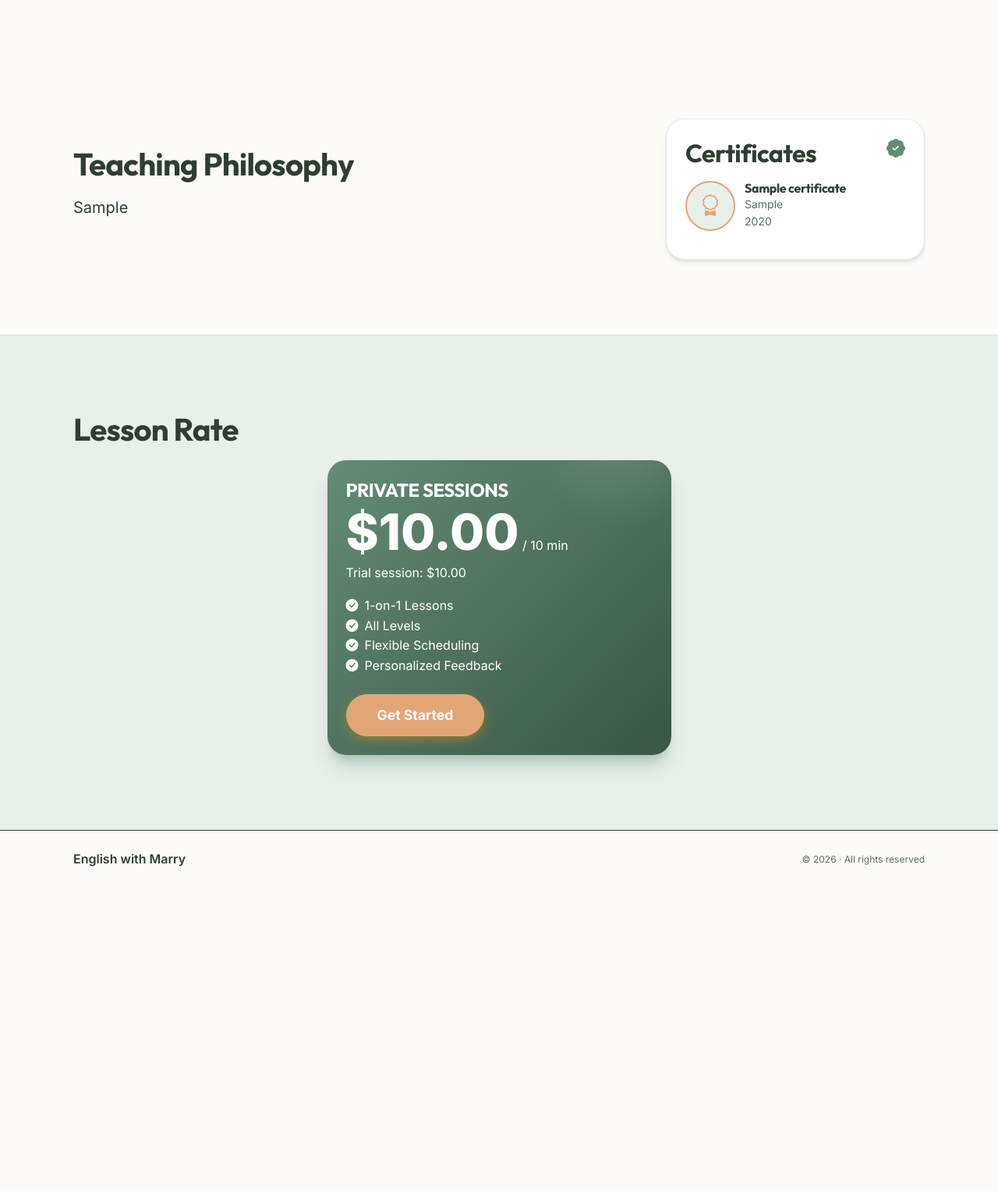
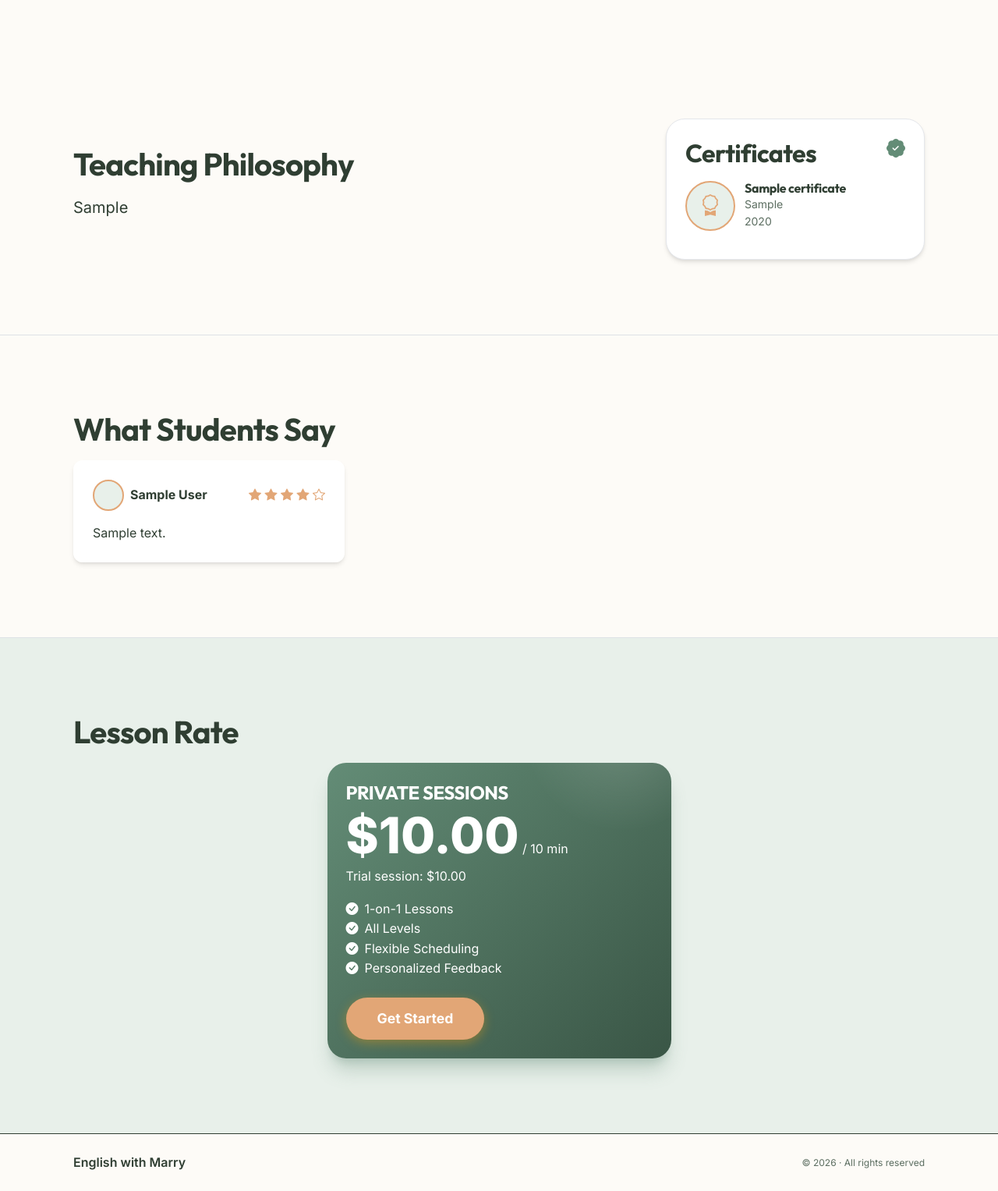
Before and after one commit to sasan-hsn/tutor-booking, a Django app: page / in a window 1280 px wide. Shown: the part 1104-2631 px from the top of the page at 78% size. Before the commit the page ends 2215 px from the top, so only its background shows below. Run offline with Django 5.2, Linux system fonts and the light colour scheme; tables that the repository leaves empty hold one stand-in row (values such as "Sample post").

Commit message:
feat: render approved testimonials from Review model on landing page (#17)

```diff
--- a/booking/models.py
+++ b/booking/models.py
@@ -280,6 +280,7 @@ class Review(models.Model):
     booking = models.OneToOneField(Booking, on_delete=models.CASCADE, related_name='review')
     rating = models.PositiveSmallIntegerField(validators=[MinValueValidator(1), MaxValueValidator(5)])
     comment = models.TextField(blank=True, null=True)
+    is_approved = models.BooleanField(default=False)
     created_at = models.DateTimeField(auto_now_add=True)
 
     class Meta:
--- a/portfolio/views.py
+++ b/portfolio/views.py
@@ -1,11 +1,22 @@
 from django.shortcuts import render
 from .models import TeacherProfile
+from booking.models import Review
 
 def landing_page(request):
     teacher = TeacherProfile.objects.prefetch_related('certificates').first()
+    certificates = teacher.certificates.all() if teacher else []
+    hero_subtext = teacher.headline if teacher and teacher.headline else "Unlock your English potential with personalized, engaging lessons tailored to your goals."
+    reviews = Review.objects.filter(
+        is_approved=True,
+        booking__slot__teacher=teacher).select_related('student')[:6] if teacher else Review.objects.none()
+
+    for review in reviews:
+        review.star_range = [True] * review.rating + [False] * (5 - review.rating)
+
     context = {
         'teacher': teacher,
-        'certificates': teacher.certificates.all() if teacher else [],
-        'hero_subtext': teacher.headline if teacher and teacher.headline else "Unlock your English potential with personalized, engaging lessons tailored to your goals."
+        'certificates': certificates,
+        'hero_subtext': hero_subtext,
+        'reviews': reviews,
     }
     return render(request, "home.html", context)
--- a/static/css/style.css
+++ b/static/css/style.css
@@ -428,3 +428,13 @@ h6,
     justify-content: center;
     margin-bottom: 0.75rem;
 }
+
+
+.review-avatar {
+    width: 40px;
+    height: 40px;
+    background-color: var(--primary-blue-light);
+    color: var(--primary-blue);
+    font-size: 0.9rem;
+    border: 2px solid var(--accent-amber);
+}
--- a/templates/home.html
+++ b/templates/home.html
@@ -136,6 +136,48 @@ Portfolio{% endif %}
     </div>
 </section>
 
+
+<!-- Testimonials Section -->
+<section class="section-padding border-top">
+    <div class="container max-w-5xl px-4">
+        <h2 class="section-title">What Students Say</h2>
+
+        <div class="row g-4">
+            {% for review in reviews %}
+            <div class="col-md-4">
+                <div class="glass-card h-100 p-4">
+                    <div class="d-flex align-items-center justify-content-between mb-3">
+                        <div class="d-flex align-items-center gap-2">
+                            <div
+                                class="review-avatar d-inline-flex align-items-center justify-content-center rounded-circle">
+                                <span class="fw-bold"></span>
+                            </div>
+                            <p class="mb-0 fw-bold">{{ review.student.get_full_name|default:review.student.username }}
+                            </p>
+                        </div>
+
+                        <div>
+                            {% for filled in review.star_range %}
+                            {% if filled %}
+                            <i class="bi bi-star-fill" style="color: var(--accent-amber);"></i>
+                            {% else %}
+                            <i class="bi bi-star" style="color: var(--accent-amber);"></i>
+                            {% endif %}
+                            {% endfor %}
+                        </div>
+                    </div>
+
+                    <p class="mb-0">{{ review.comment }}</p>
+                </div>
+            </div>
+            {% empty %}
+            <p class="text-muted">No reviews yet.</p>
+            {% endfor %}
+        </div>
+    </div>
+</section>
+
+
 <!-- 5. Rates & Pricing Section -->
 <section class="section-padding border-top pricing-section">
     <div class="container max-w-5xl px-4">
```
Also changed, not shown: booking/migrations/0005_review_is_approved.py (added).
